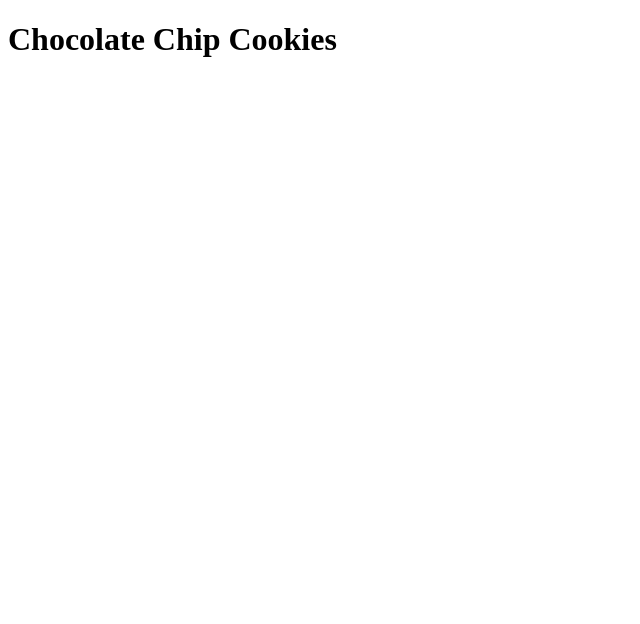
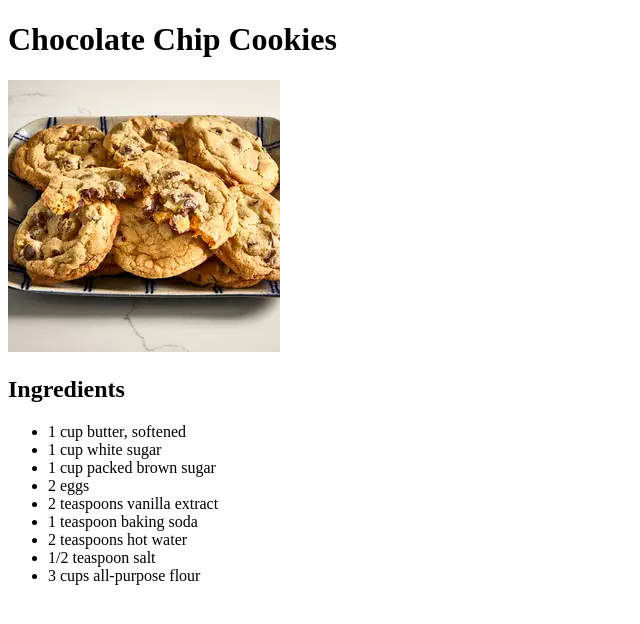
Before and after one commit to CronusGH/odin-recipes, a plain HTML site: page recipes/cookies.html in a window 1280 px wide. Shown: the whole page, without its empty margins (0-640 px from the left). Drawn offline with Linux system fonts and the light colour scheme.

Commit message:
Added ingredients and image

```diff
--- a/recipes/cookies.html
+++ b/recipes/cookies.html
@@ -5,5 +5,18 @@
 </head>
 <body>
   <h1>Chocolate Chip Cookies</h1>
+    <img src="cookies.jpg">
+    <h2>Ingredients</h2>
+        <ul>
+            <li>1 cup butter, softened</li>
+            <li>1 cup white sugar</li>
+            <li>1 cup packed brown sugar</li>
+            <li>2 eggs</li>
+            <li>2 teaspoons vanilla extract</li>
+            <li>1 teaspoon baking soda</li>
+            <li>2 teaspoons hot water</li>
+            <li>1/2 teaspoon salt</li>
+            <li>3 cups all-purpose flour</li>
+        </ul>
 </body>
 </html>
```
Also changed, not shown: recipes/cookies.jpg (added).
